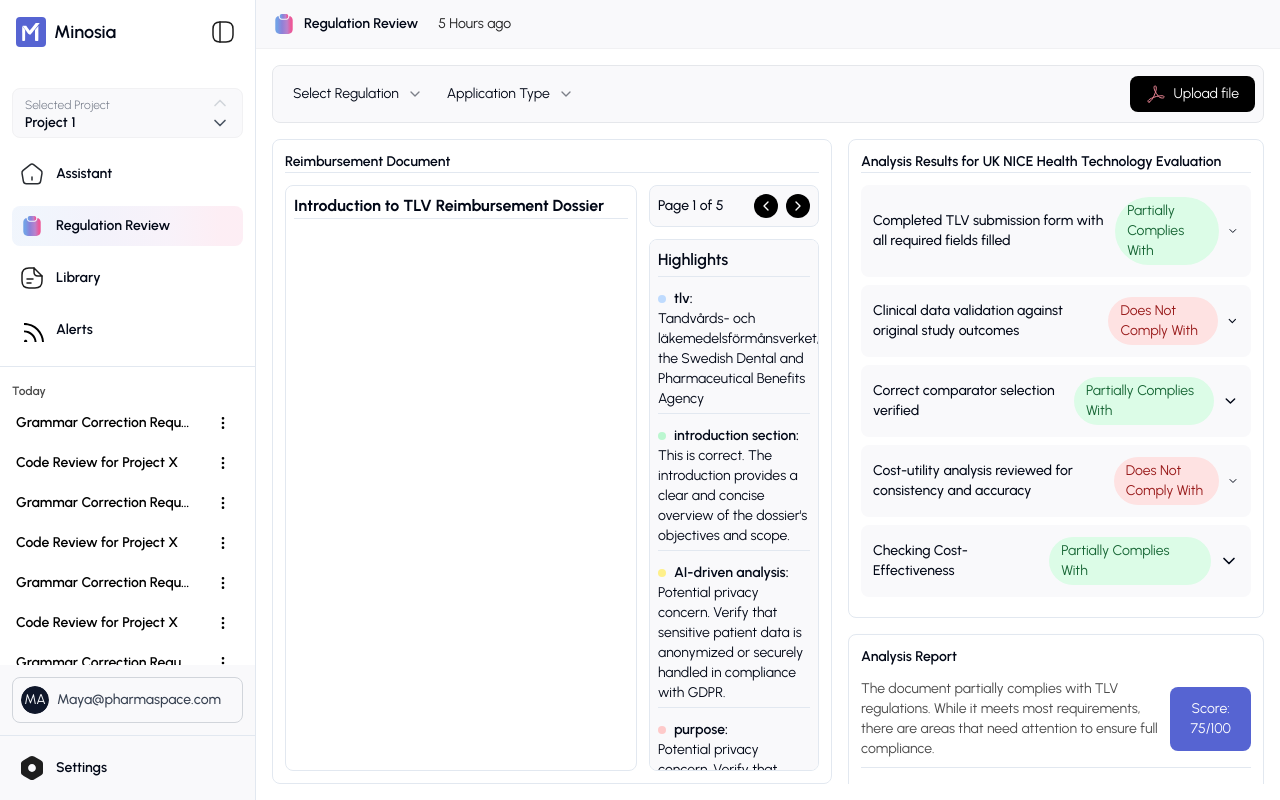
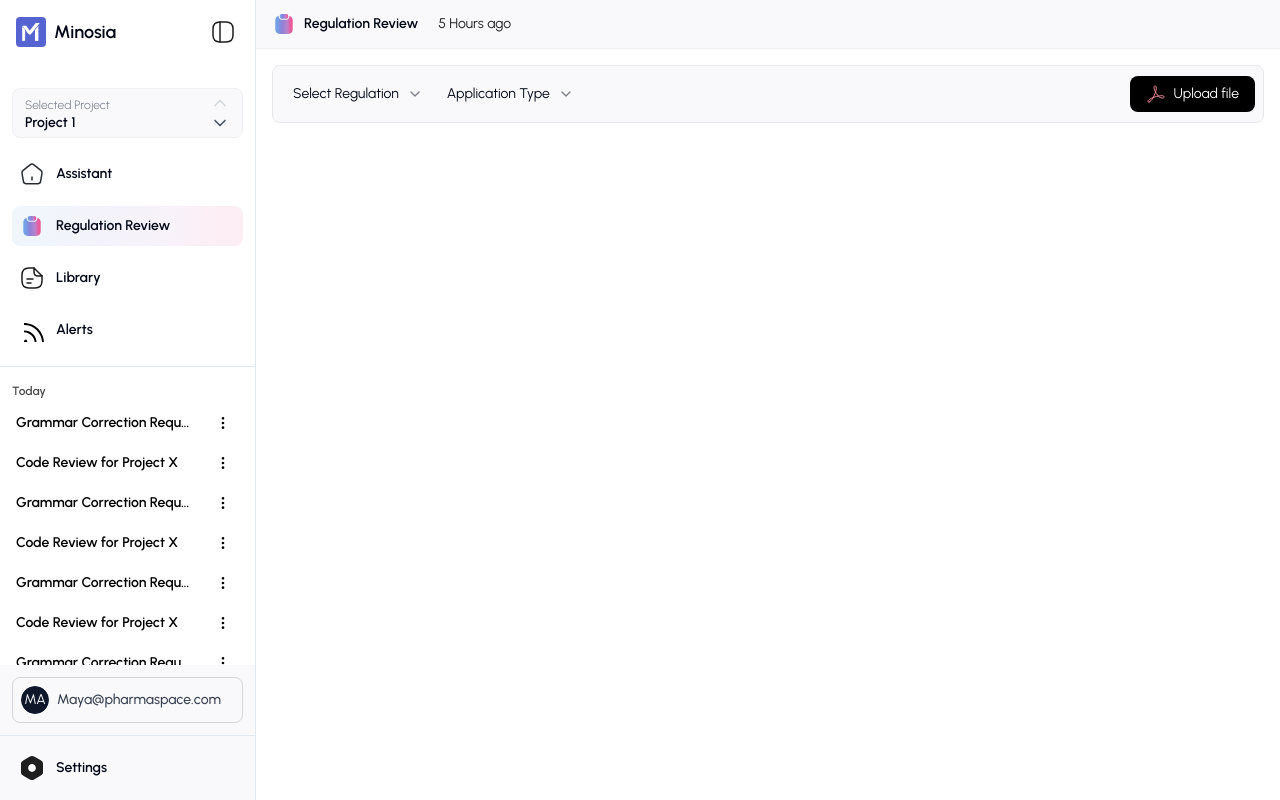
Before and after one commit to dilini-liyanage/minosia, a Next.js app: page /regulation-review in a window 1280 px wide. Built offline with nearby package versions, Linux system fonts and the light colour scheme.

Commit message:
added loading to render befor the load highlights

```diff
--- a/src/app/regulation-review/AnalysisReport.tsx
+++ b/src/app/regulation-review/AnalysisReport.tsx
@@ -77,7 +77,7 @@ const AnalysisReport: React.FC = () => {
   useEffect(() => {
     const fetchData = async () => {
       // Simulating API call
-      await new Promise((resolve) => setTimeout(resolve, 500));
+      await new Promise((resolve) => setTimeout(resolve, 2000));
 
       const data: AnalysisData = {
         summary: {
--- a/src/app/regulation-review/AnalysisResults.tsx
+++ b/src/app/regulation-review/AnalysisResults.tsx
@@ -27,7 +27,7 @@ const AnalysisItem: React.FC<AnalysisItemProps> = ({
       <span className="font-medium text-sm">{title}</span>
       <div className="flex items-center">
         <span
-          className={`mr-2 px-3 py-1 text-sm rounded-full ${
+          className={`mr-2 px-3 py-1 text-sm rounded-lg ${
             status === 'Partially Complies With'
               ? 'bg-green-100 text-green-800'
               : status === 'Does Not Comply With'
@@ -104,7 +104,7 @@ const AnalysisResults: React.FC = () => {
             'The cost-effectiveness analysis partially meets the requirements, but some areas need improvement for full compliance.',
         },
       ]);
-    }, 500);
+    }, 2000);
 
     return () => clearTimeout(timer);
   }, []);
--- a/src/app/regulation-review/FileUploadBar.tsx
+++ b/src/app/regulation-review/FileUploadBar.tsx
@@ -1,6 +1,6 @@
 'use client';
 
-import React, { useState } from 'react';
+import React, { useEffect, useState } from 'react';
 
 import { X } from 'lucide-react';
 import Image from 'next/image';
@@ -20,11 +20,21 @@ interface FileData {
   title: string;
 }
 
-const FileUploadBar = () => {
+interface FileUploadBarProps {
+  onFileUploadChange: (hasUploadedFile: boolean) => void;
+}
+
+const FileUploadBar: React.FC<FileUploadBarProps> = ({
+  onFileUploadChange,
+}) => {
   const [selectedRegulation, setSelectedRegulation] = useState('');
   const [selectedApplicationType, setSelectedApplicationType] = useState('');
   const [uploadedFile, setUploadedFile] = useState<File | null>(null);
   const [files, setFiles] = useState<FileData[]>([]);
+
+  useEffect(() => {
+    onFileUploadChange(files.length > 0);
+  }, [files, onFileUploadChange]);
 
   const handleFileUpload = (event: React.ChangeEvent<HTMLInputElement>) => {
     const file = event.target.files?.[0];
--- a/src/app/regulation-review/page.tsx
+++ b/src/app/regulation-review/page.tsx
@@ -1,12 +1,21 @@
+'use client';
+
+import React, { useState } from 'react';
+
 import FileUploadBar from './FileUploadBar';
 import RegulationReviewDocumentLayout from './regulationReviewDocumentLayout';
 
 export default function RegulationReview() {
+  const [hasUploadedFile, setHasUploadedFile] = useState(false);
+
+  const handleFileUploadChange = (hasFile: boolean) => {
+    setHasUploadedFile(hasFile);
+  };
   return (
     <div className="flex flex-col h-full overflow-hidden">
-      <FileUploadBar />
+      <FileUploadBar onFileUploadChange={handleFileUploadChange} />
       <div className="flex-1 overflow-hidden mt-4 ">
-        <RegulationReviewDocumentLayout />
+        {hasUploadedFile && <RegulationReviewDocumentLayout />}
       </div>
     </div>
   );
--- a/src/app/regulation-review/regulationReviewDocumentLayout.tsx
+++ b/src/app/regulation-review/regulationReviewDocumentLayout.tsx
@@ -1,7 +1,7 @@
 'use client';
 import React, { useState, useEffect, useRef } from 'react';
 
-import { ChevronLeft, ChevronRight } from 'lucide-react';
+import { ChevronLeft, ChevronRight, Loader2 } from 'lucide-react';
 import { createRoot } from 'react-dom/client';
 
 import AnalysisReport from './AnalysisReport';
@@ -29,6 +29,15 @@ const RegulationReviewDocumentLayout = () => {
   const [totalPages, setTotalPages] = useState(1);
   const contentRef = useRef<HTMLDivElement>(null);
   const [content, setContent] = useState<React.ReactNode[][]>([]);
+  const [isLoading, setIsLoading] = useState(true);
+
+  useEffect(() => {
+    const timer = setTimeout(() => {
+      setIsLoading(false);
+    }, 2000);
+
+    return () => clearTimeout(timer);
+  }, []);
 
   const highlightWords: Record<HighlightWord, string> = {
     tlv: 'Tandvårds- och läkemedelsförmånsverket, the Swedish Dental and Pharmaceutical Benefits Agency',
@@ -306,7 +315,13 @@ const RegulationReviewDocumentLayout = () => {
                 <div className="text-base font-semibold mb-3 border-b pb-1">
                   Highlights
                 </div>
-                {Object.entries(highlightWords).map(([word, definition]) => (
+                {isLoading ? (
+                  <div className="flex items-center justify-center h-40">
+                    <Loader2 className="mr-2 h-4 w-4 animate-spin" />
+                    <span>Loading highlights...</span>
+                  </div>
+                ) : (
+                  Object.entries(highlightWords).map(([word, definition]) => (
                     <div key={word} className="mb-3 border-b pb-1">
                       <div className="flex gap-2 items-center">
                         <div
@@ -316,7 +331,8 @@ const RegulationReviewDocumentLayout = () => {
                       </div>
                       <div className="text-sm">{definition}</div>
                     </div>
-                ))}
+                  ))
+                )}
               </div>
             </div>
           </div>
```
Lines whose indentation alone changed are shown as unchanged.
